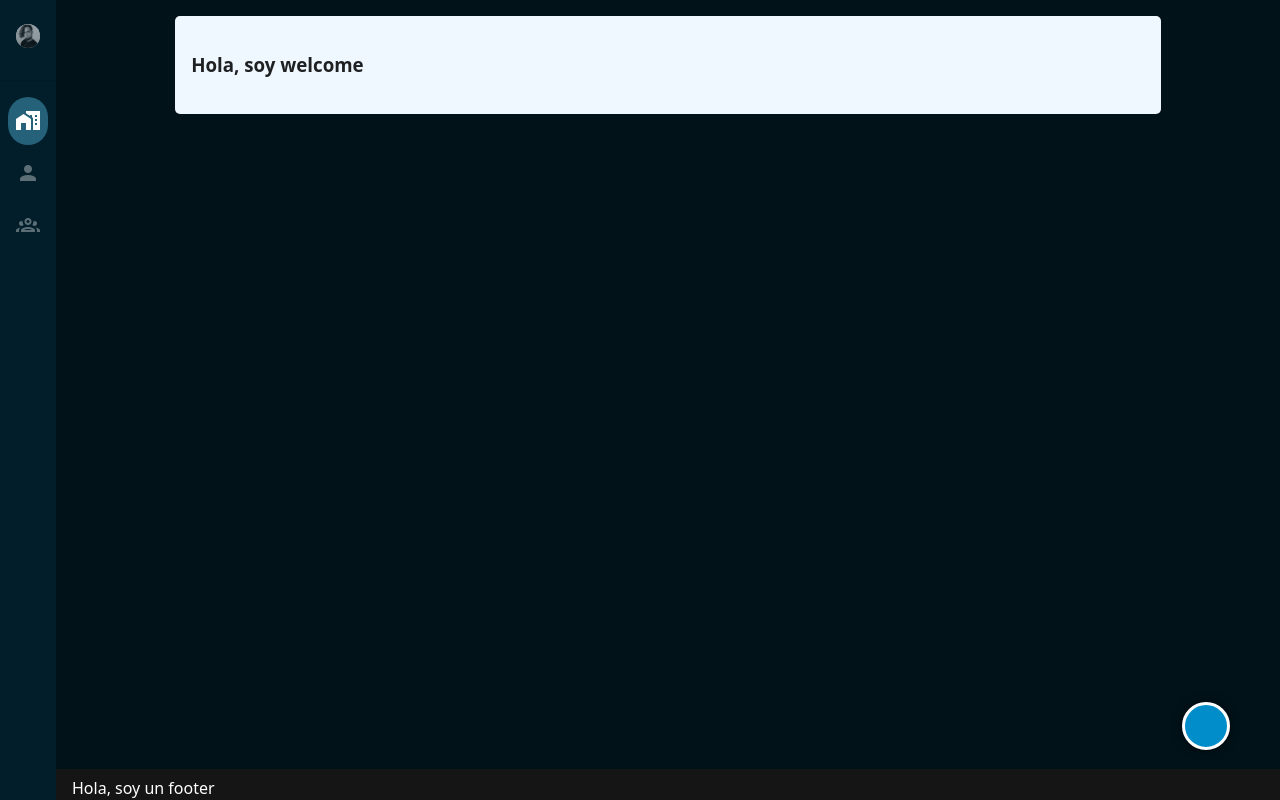
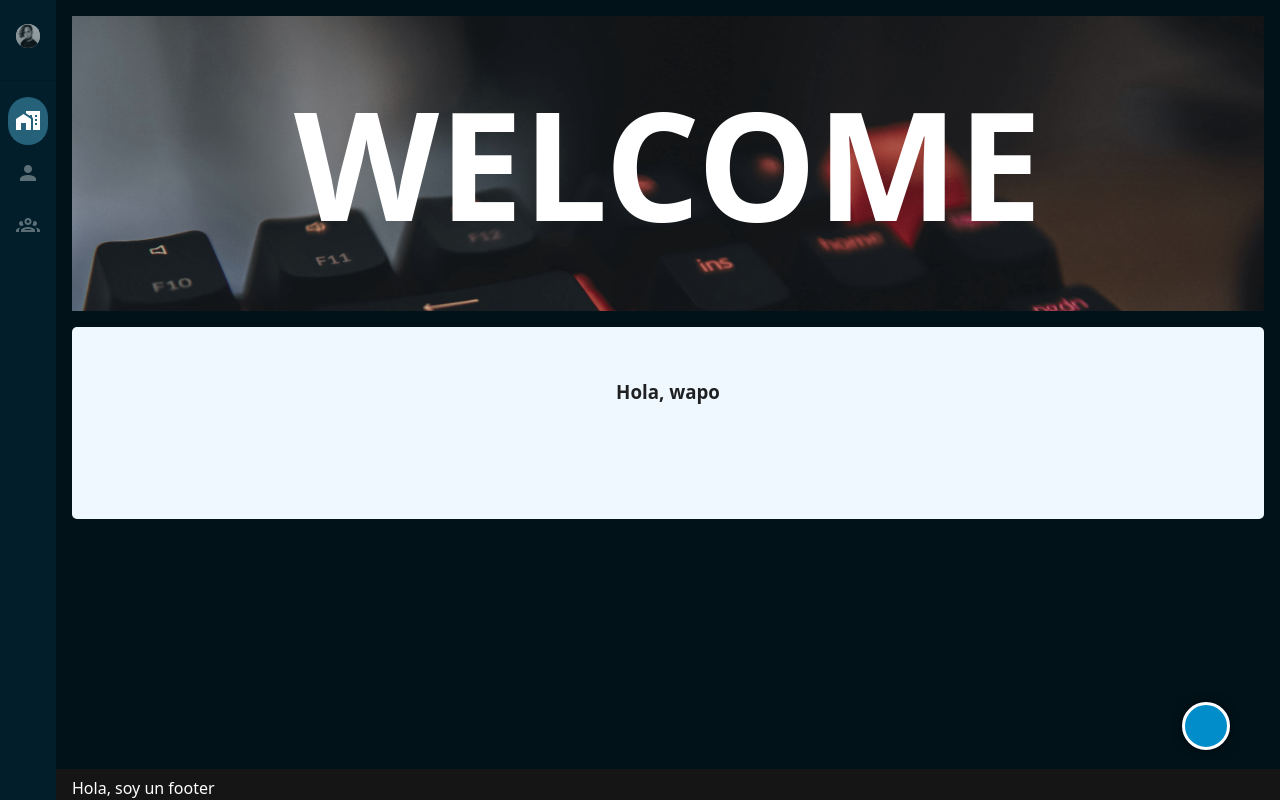
Before and after one commit to daanube/my-own-portfolio-shove-it, a Vue app: page /#/ in a window 1280 px wide. Built offline with nearby package versions, Linux system fonts and the light colour scheme.

Commit message:
editing welcomeview
editing welcomeview

```diff
--- a/src/views/Welcome/WelcomeView.vue
+++ b/src/views/Welcome/WelcomeView.vue
@@ -9,8 +9,11 @@
     <SideBarLayout>
         <div class="row" id="welcome">
             <div class="col-12 slotArea">
+                <div id="welcomeHeadImg">
+                    <p id="welcomeHead">WELCOME</p>
+                </div>
                 <article id="welcomeArticle">
-                    <h3>Hola, soy welcome</h3>
+                    <h3 id="welcomeArticleTitle">Hola, wapo</h3>
                 </article>
             </div>
         </div>
@@ -21,11 +24,40 @@
 <!-- //////////////////////////////////////////////////////////////////////// -->
 
 <style lang="css">
+    #welcomeHead {
+        margin: 0 auto;
+        padding: 0;
+        width: 100%;
+        color: #fff;
+        align-content: center;
+        text-align: center;
+        font-size: 150px;
+        font-weight: bolder;
+    }
+    #welcomeHeadImg {
+        display: flex;
+        margin: 0;
+        padding: 0;
+        width: 100%;
+        height: 40%;
+        background-image: url("/src/assets/images/bgs/michelle-ding-unsplash.jpg");
+        background-position: top;
+        background-repeat: no-repeat;
+        background-size: cover;
+        filter: saturate(0.5);
+    }
     #welcomeArticle {
         border-radius: 5px;
         background-color: aliceblue;
-        width: 80%;
-        margin: 0 auto;
+        /* width: 90%; */
+        margin: 1rem auto;
+        padding: 1rem;
+        height: 10rem;
+        display: flex;
+    }
+    #welcomeArticleTitle {
+        width: 100%;
+        text-align: center;
         padding: 1rem;
     }
 </style>
```
Also changed, not shown: src/assets/images/bgs/michelle-ding-unsplash.jpg (added).
